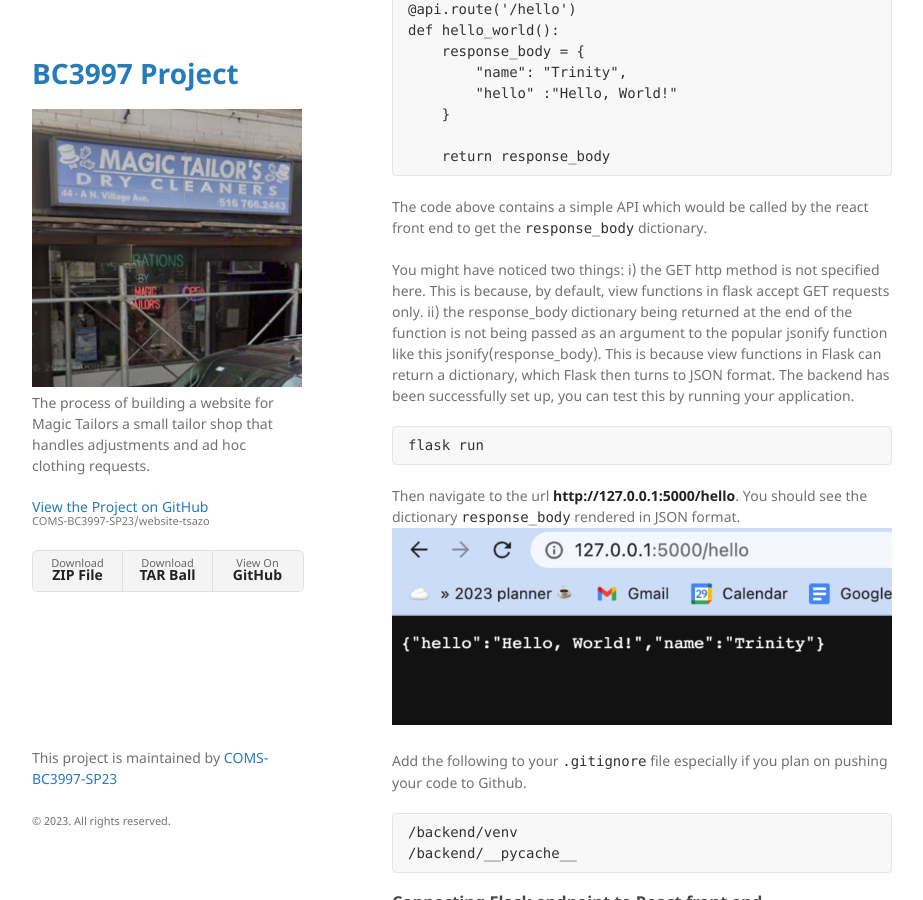
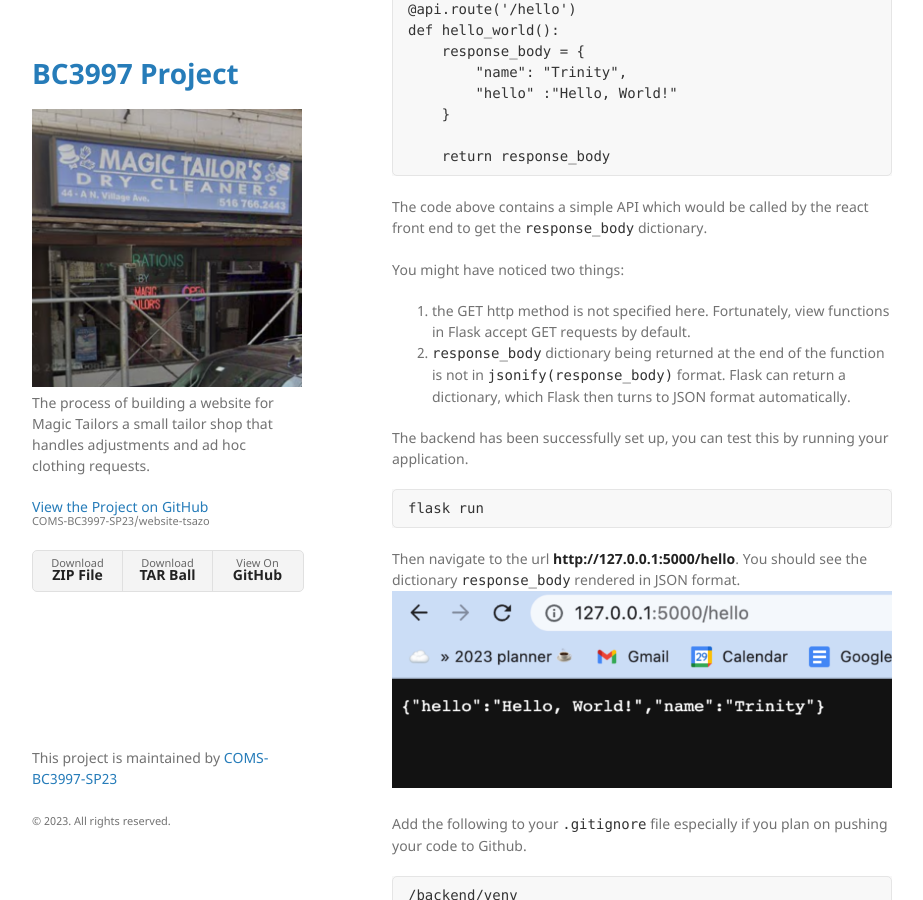
Before and after one commit to COMS-BC3997-SP23/website-tsazo, a Jekyll site: the page built from pages/react-flask.md, in a window 1280 px wide and 900 px high, scrolled down 4275 px. Shown: the whole window, without its empty margins (178-1101 px from the left). Built offline with Jekyll 4.4.1, drawn with Linux system fonts in a browser that asks for light colours.

Commit message:
updated week 1 progress

````diff
--- a/pages/react-flask.md
+++ b/pages/react-flask.md
@@ -150,8 +150,10 @@ def hello_world():
 The code above contains a simple API which would be called by the react front end to get the `response_body` dictionary.
 
 You might have noticed two things:
-i) the GET http method is not specified here. This is because, by default, view functions in flask accept GET requests only.
-ii) the response_body dictionary being returned at the end of the function is not being passed as an argument to the popular jsonify function like this jsonify(response_body). This is because view functions in Flask can return a dictionary, which Flask then turns to JSON format.
+
+1. the GET http method is not specified here. Fortunately, view functions in Flask accept GET requests by default.
+2. `response_body` dictionary being returned at the end of the function is not in `jsonify(response_body)` format. Flask can return a dictionary, which Flask then turns to JSON format automatically.
+
 The backend has been successfully set up, you can test this by running your application.
 
 ```
````
